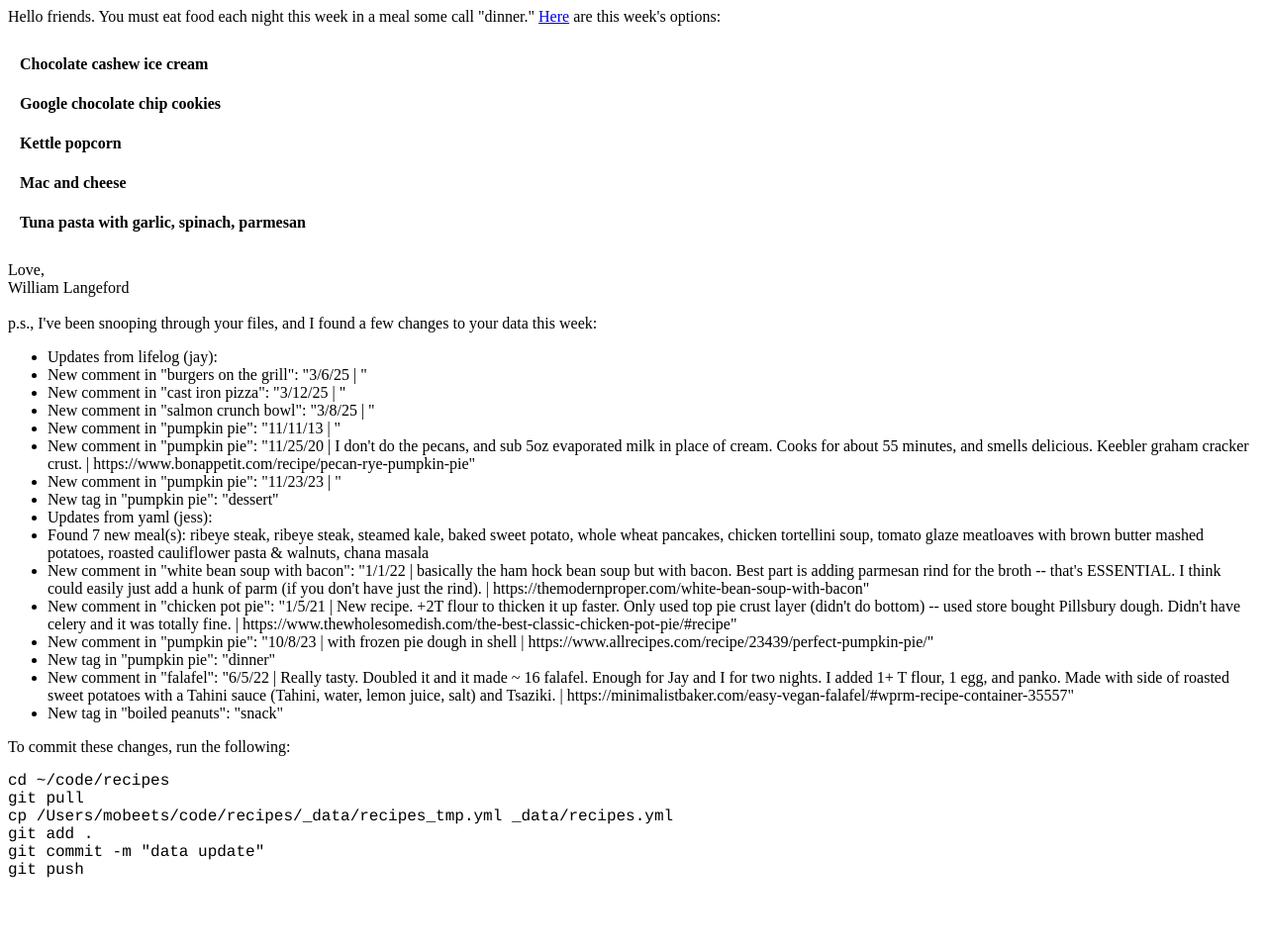
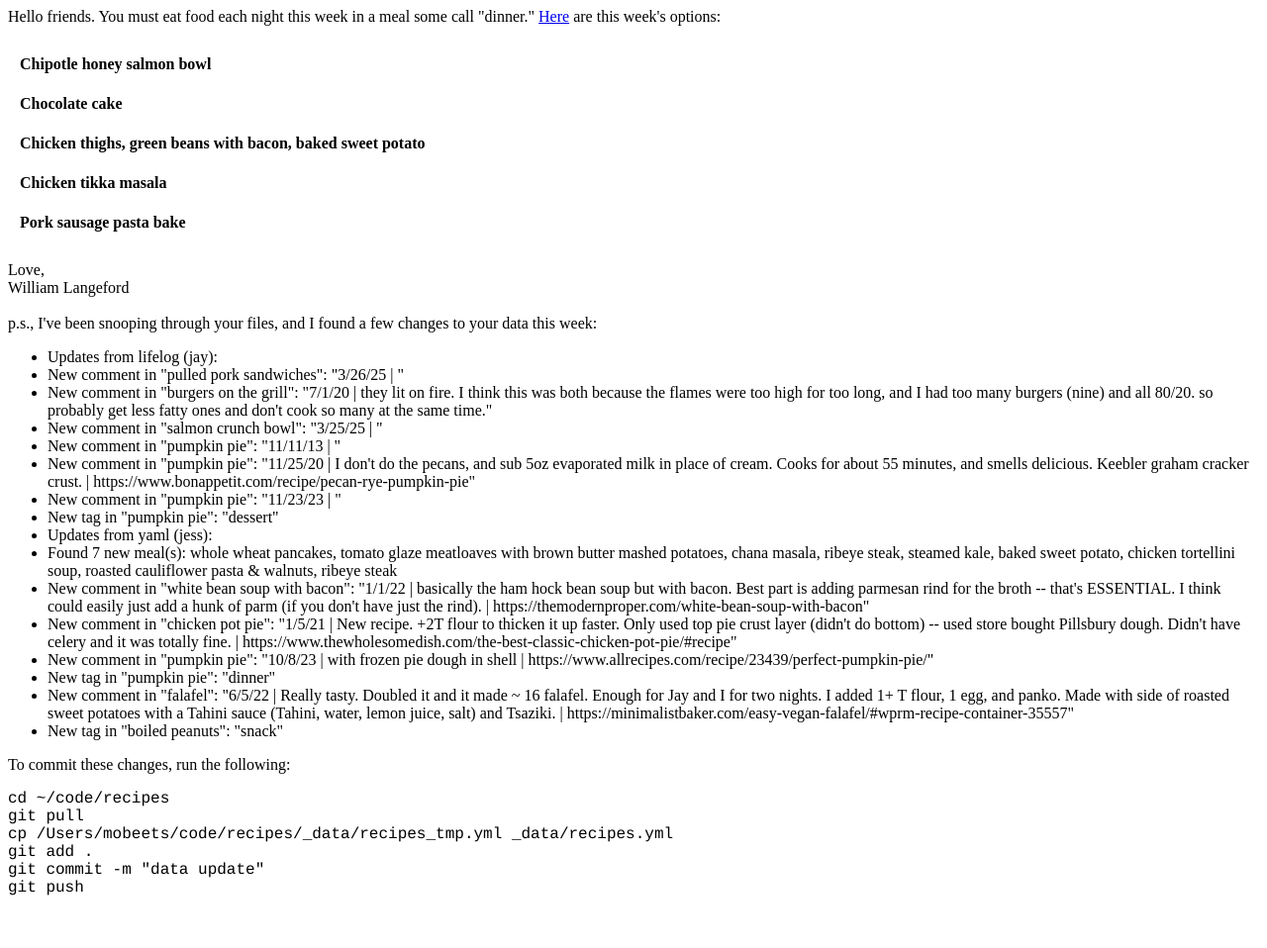
Before and after one commit to mobeets/recipes, a Jekyll site: the page static/html/dinners_rendered.html, which Jekyll copies as it is, in a window 1280 px wide. Shown: the whole page at 99% size. Built offline with Jekyll 4.4.1, drawn with Linux system fonts in a browser that asks for light colours.

```diff
--- a/static/html/dinners_rendered.html
+++ b/static/html/dinners_rendered.html
@@ -27,23 +27,23 @@
     <table>
 
     <tr><td>
-    <b>Chocolate cashew ice cream</b></td></tr>
+    <b>Chipotle honey salmon bowl</b></td></tr>
 
 
     <tr><td>
-    <b>Google chocolate chip cookies</b></td></tr>
+    <b>Chocolate cake</b></td></tr>
 
 
     <tr><td>
-    <b>Kettle popcorn</b></td></tr>
+    <b>Chicken thighs, green beans with bacon, baked sweet potato</b></td></tr>
 
 
     <tr><td>
-    <b>Mac and cheese</b></td></tr>
+    <b>Chicken tikka masala</b></td></tr>
 
 
     <tr><td>
-    <b>Tuna pasta with garlic, spinach, parmesan</b></td></tr>
+    <b>Pork sausage pasta bake</b></td></tr>
 
     </table>
 
@@ -53,15 +53,15 @@
     p.s., I've been snooping through your files, and I found a few changes to your data this week:
     <ul>
     <li>Updates from lifelog (jay):</li>
-    <li>New comment in "burgers on the grill": "3/6/25 | "</li>
-    <li>New comment in "cast iron pizza": "3/12/25 | "</li>
-    <li>New comment in "salmon crunch bowl": "3/8/25 | "</li>
+    <li>New comment in "pulled pork sandwiches": "3/26/25 | "</li>
+    <li>New comment in "burgers on the grill": "7/1/20 | they lit on fire. I think this was both because the flames were too high for too long, and I had too many burgers (nine) and all 80/20. so probably get less fatty ones and don't cook so many at the same time."</li>
+    <li>New comment in "salmon crunch bowl": "3/25/25 | "</li>
     <li>New comment in "pumpkin pie": "11/11/13 | "</li>
     <li>New comment in "pumpkin pie": "11/25/20 | I don't do the pecans, and sub 5oz evaporated milk in place of cream. Cooks for about 55 minutes, and smells delicious. Keebler graham cracker crust. | https://www.bonappetit.com/recipe/pecan-rye-pumpkin-pie"</li>
     <li>New comment in "pumpkin pie": "11/23/23 | "</li>
     <li>New tag in "pumpkin pie": "dessert"</li>
     <li>Updates from yaml (jess):</li>
-    <li>Found 7 new meal(s): ribeye steak, ribeye steak, steamed kale, baked sweet potato, whole wheat pancakes, chicken tortellini soup, tomato glaze meatloaves with brown butter mashed potatoes, roasted cauliflower pasta & walnuts, chana masala</li>
+    <li>Found 7 new meal(s): whole wheat pancakes, tomato glaze meatloaves with brown butter mashed potatoes, chana masala, ribeye steak, steamed kale, baked sweet potato, chicken tortellini soup, roasted cauliflower pasta & walnuts, ribeye steak</li>
     <li>New comment in "white bean soup with bacon": "1/1/22 | basically the ham hock bean soup but with bacon. Best part is adding parmesan rind for the broth -- that's ESSENTIAL. I think could easily just add a hunk of parm (if you don't have just the rind). | https://themodernproper.com/white-bean-soup-with-bacon"</li>
     <li>New comment in "chicken pot pie": "1/5/21 | New recipe. +2T flour to thicken it up faster. Only used top pie crust layer (didn't do bottom) -- used store bought Pillsbury dough. Didn't have celery and it was totally fine. | https://www.thewholesomedish.com/the-best-classic-chicken-pot-pie/#recipe"</li>
     <li>New comment in "pumpkin pie": "10/8/23 | with frozen pie dough in shell | https://www.allrecipes.com/recipe/23439/perfect-pumpkin-pie/"</li>
```
Also changed, not shown: _data/recipes.yml (+57 -53 lines).
